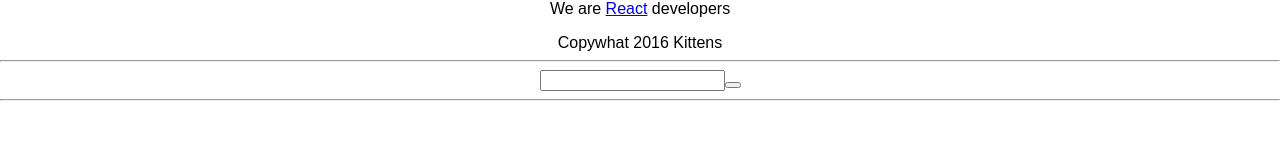
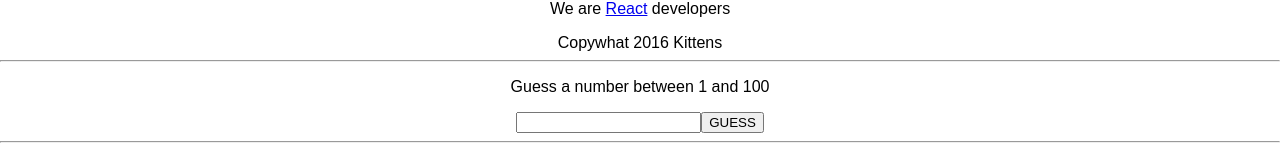
Before and after one commit to aurelienroux/intro-react, a React (Create React App) app: page / in a window 1280 px wide. Shown: the part 1693-1841 px from the top of the page. Before the commit the page ends 1802 px from the top, so only its background shows below. Built offline with nearby package versions, Linux system fonts and the light colour scheme.

Commit message:
guess the number game

```diff
--- a/src/App.js
+++ b/src/App.js
@@ -38,7 +38,7 @@ class App extends Component {
           <hr/>
         </div>
         <div>
-          <GuessTheNumber />
+          <GuessTheNumber number={50} />
           <hr/>
         </div>
       </div>
--- a/src/GuessTheNumber.js
+++ b/src/GuessTheNumber.js
@@ -1,13 +1,24 @@
 import React from 'react';
 
 class GuessTheNumber extends React.Component {
-  render() {
-    return (
+  handleButtonClick = () => {
+    if(this.props.number > this.refs.userGuess.value){
+      alert("Too low")
+    } else if (this.props.number < this.refs.userGuess.value){
+      alert("Too high")
+    } else {
+      alert("You win!")
+    }
+  }
+
+  render(){
+    return(
       <div>
-        <input type="text" />
-        <button />
+        <p>Guess a number between 1 and 100</p>
+        <input type="number" ref="userGuess" />
+        <input type="button" value="GUESS" onClick={this.handleButtonClick} />
       </div>
-    );
+    )
   }
 }
 
```
